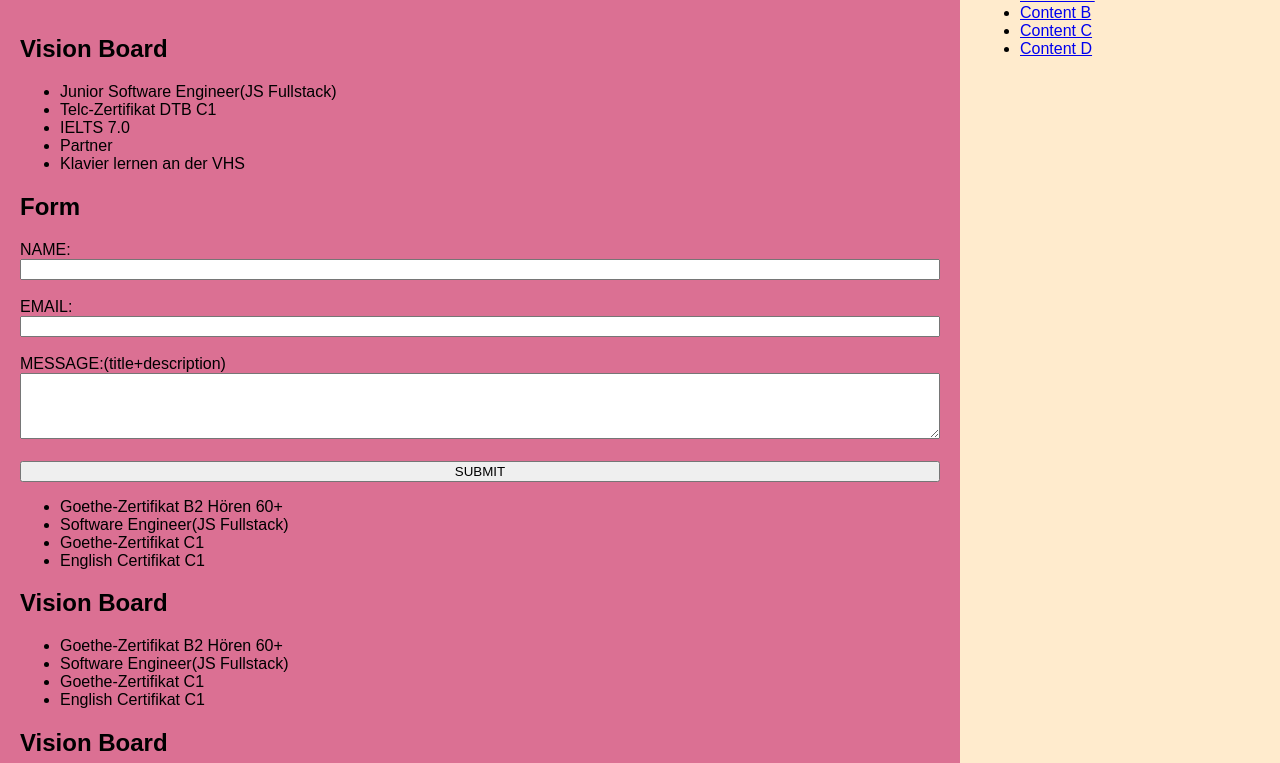
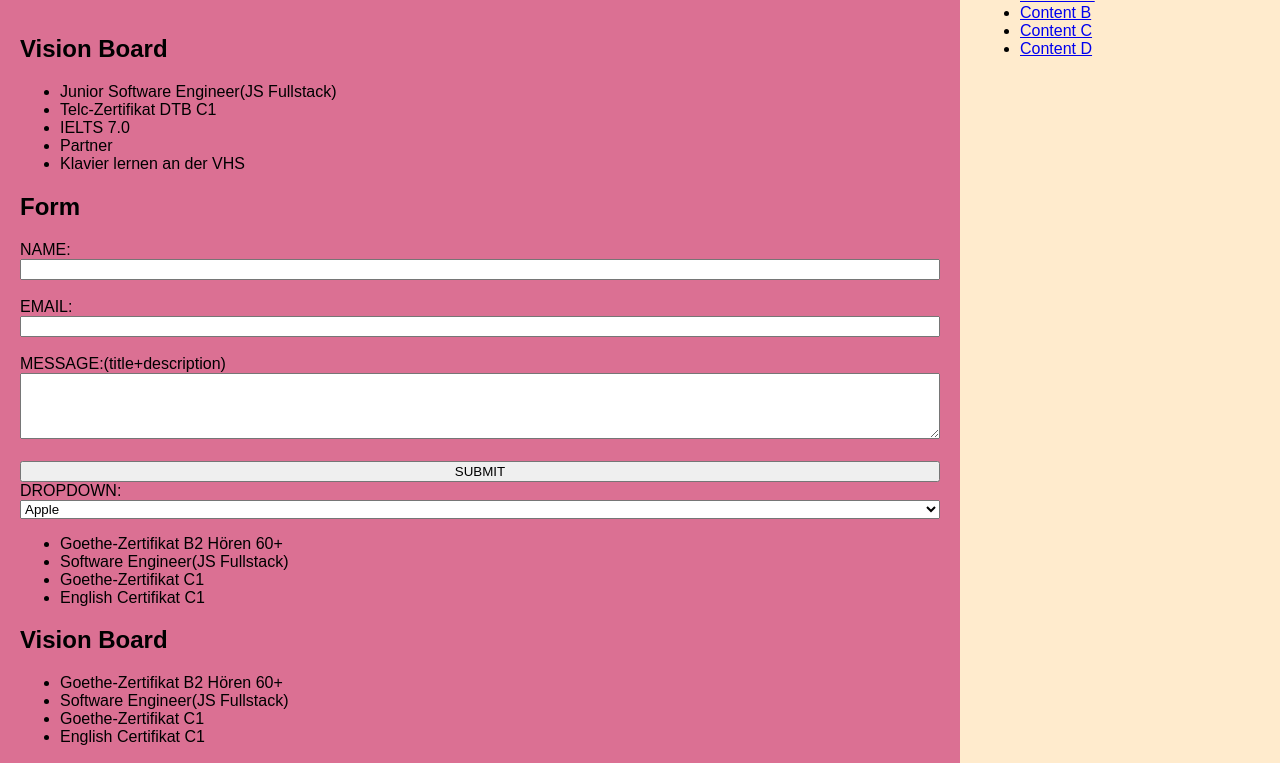
Before and after one commit to pzl2eu/web, a plain HTML site: page index.html in a window 1280 px wide. Shown: the part 292-1055 px from the top of the page. Drawn offline with Linux system fonts and the light colour scheme.

Commit message:
add a basic dropdown

```diff
--- a/index.html
+++ b/index.html
@@ -57,6 +57,14 @@
         <textarea id="message" name="message" rows="4" cols="50" required></textarea><br><br>
 
         <button type="submit">SUBMIT</button>
+      </form>
+      <form>
+        <label for="dropdown">DROPDOWN:</label>
+        <select id="dropdown" name="fruits">
+          <option value="apple">Apple</option>
+          <option value="banana">Banana</option>
+          <option value="cherry">Cherry</option>
+        </select>
       </form>
       <ul>
         <li>Goethe-Zertifikat B2 Hören 60+</li>
```
